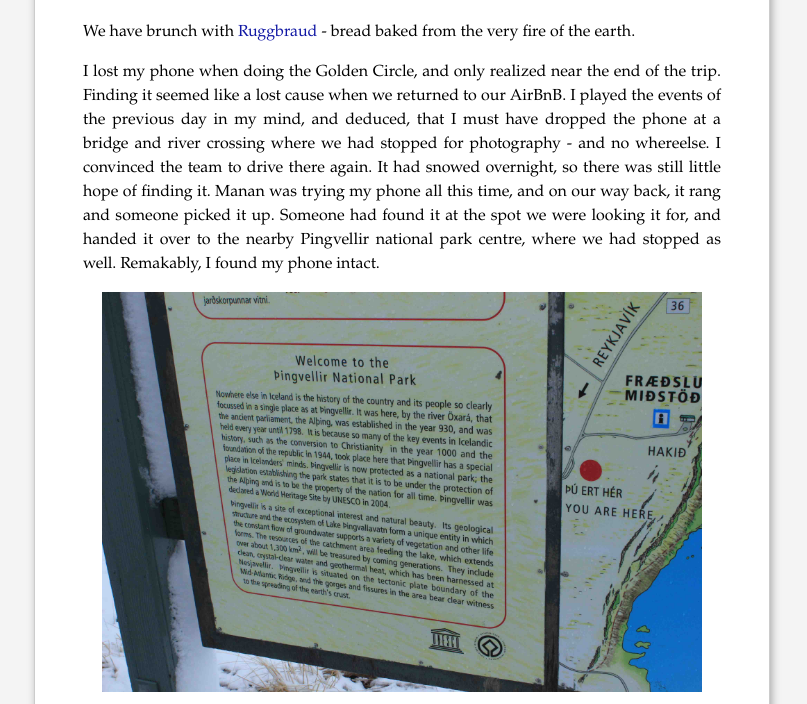
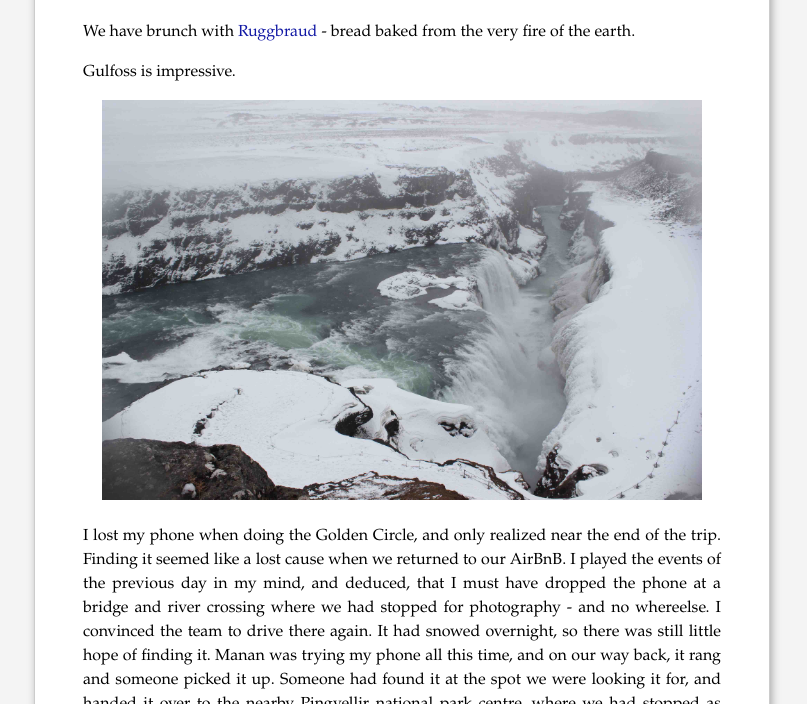
Before and after one commit to piyushahuja/piyushahuja.github.io, a Jekyll site: the page built from _posts/travel/2015-03-26-iceland.md, in a window 1280 px wide and 900 px high, scrolled down 2080 px, cut to the strip 196-900 px from the top of the window. Shown: the whole strip, without its empty margins (238-1045 px from the left). Built offline with Jekyll 4.4.1, drawn with Linux system fonts in a browser that asks for light colours; comment, search, counter and statistics services are not loaded.

Commit message:
auto deployed

```diff
--- a/_posts/travel/2015-03-26-iceland.md
+++ b/_posts/travel/2015-03-26-iceland.md
@@ -51,6 +51,9 @@
 <!-- blank line -->
 
 We have brunch with [Ruggbraud](https://en.wikipedia.org/wiki/R%C3%BAgbrau%C3%B0) - bread baked from the very fire of the earth.
+
+Gulfoss is impressive.
+<center><img src="files/images/iceland/gulfoss.jpg" alt="Gulfoss" width="600" height= "400" /></center>
 
 I lost my phone when doing the Golden Circle, and only realized near the end of the trip. Finding it seemed like a lost cause when we returned to our AirBnB.   I played the events of the previous day in my mind, and deduced, that I must have dropped the phone at a bridge and river crossing where we had stopped for photography - and no whereelse. I convinced the team to drive there again. It had snowed overnight, so there was still little hope of finding it. Manan was trying my phone all this time, and on our way back, it rang and someone picked it up. Someone had found it at the spot we were looking it for, and handed it over to the nearby Pingvellir national park centre, where we had stopped as well. Remakably, I found my phone intact.
 
```
Also changed, not shown: files/images/iceland/gulfoss.jpg (added).
